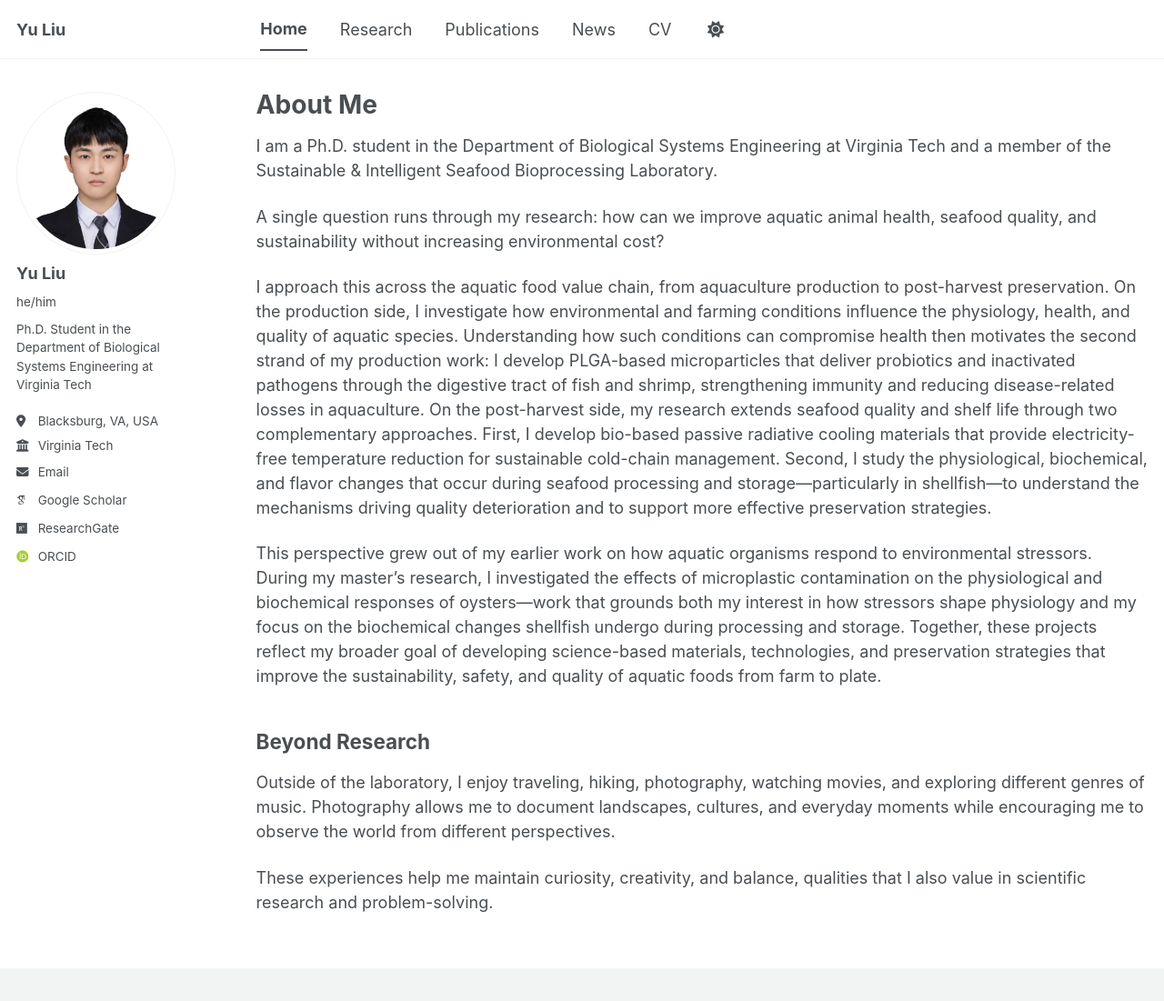
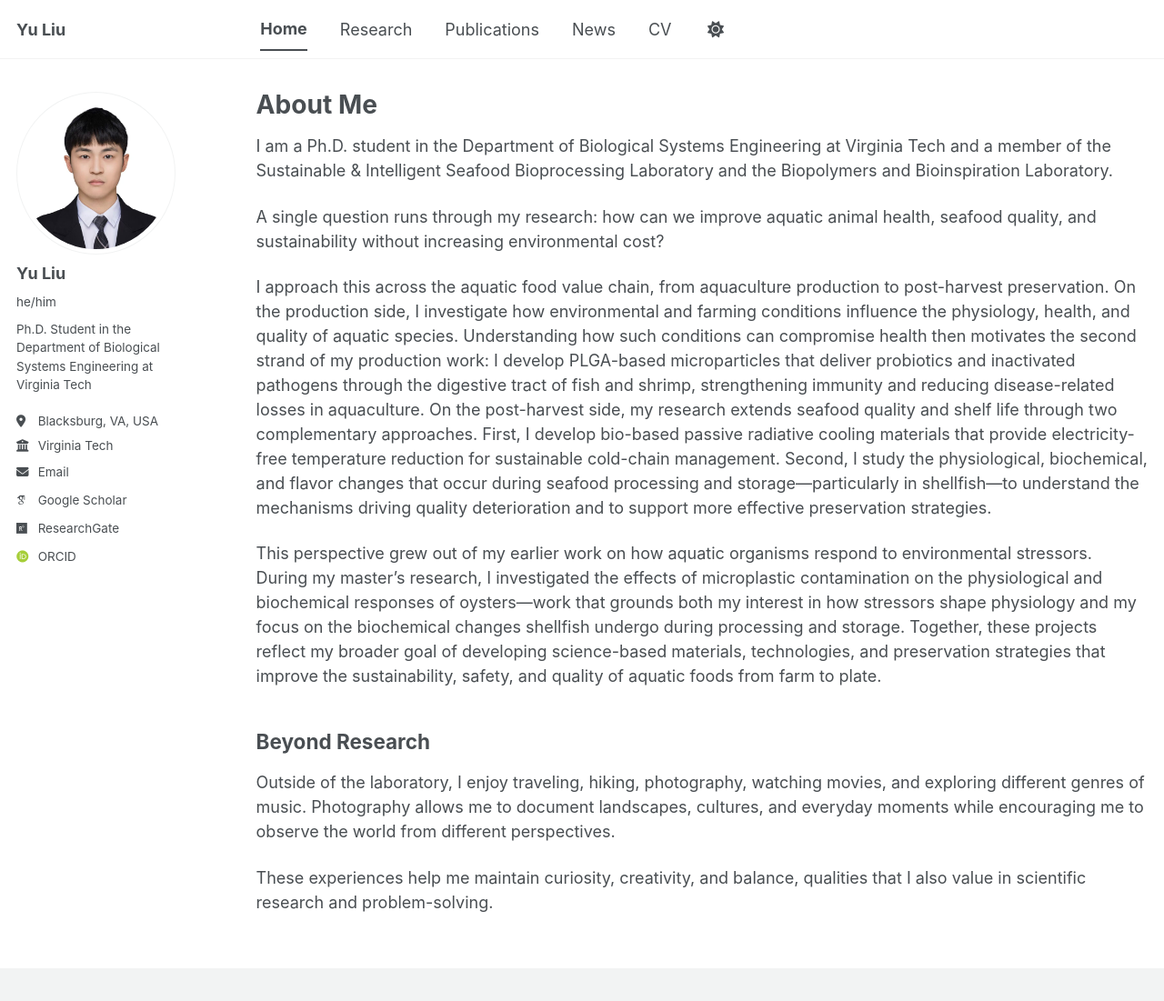
Before and after one commit to yuliu0322/yuliu0322.github.io, a Jekyll site: the page built from _pages/about.md, in a window 1280 px wide and 1101 px high. Shown: the whole window at 91% size. Built offline with Jekyll 4.4.1, drawn with Linux system fonts in a browser that asks for light colours; some web fonts are replaced; a script bundle is joined from its source files by our own code; library files that are not in the unit come from our copies.

Commit message:
Update about.md

```diff
--- a/_pages/about.md
+++ b/_pages/about.md
@@ -8,7 +8,7 @@ redirect_from:
   - /about.html
 ---
 
-I am a Ph.D. student in the Department of Biological Systems Engineering at Virginia Tech and a member of the Sustainable & Intelligent Seafood Bioprocessing Laboratory.
+I am a Ph.D. student in the Department of Biological Systems Engineering at Virginia Tech and a member of the Sustainable & Intelligent Seafood Bioprocessing Laboratory and the Biopolymers and Bioinspiration Laboratory.
 
 A single question runs through my research: how can we improve aquatic animal health, seafood quality, and sustainability without increasing environmental cost?
 
```
